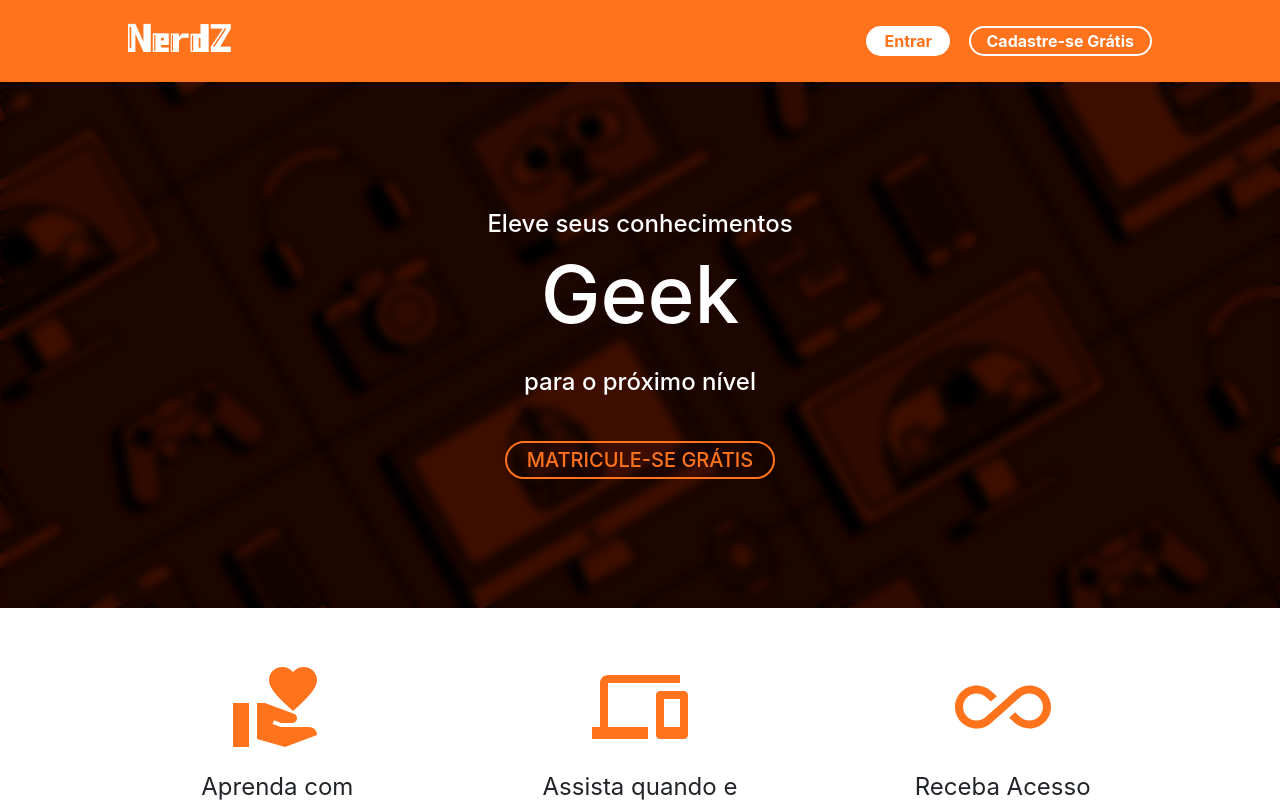
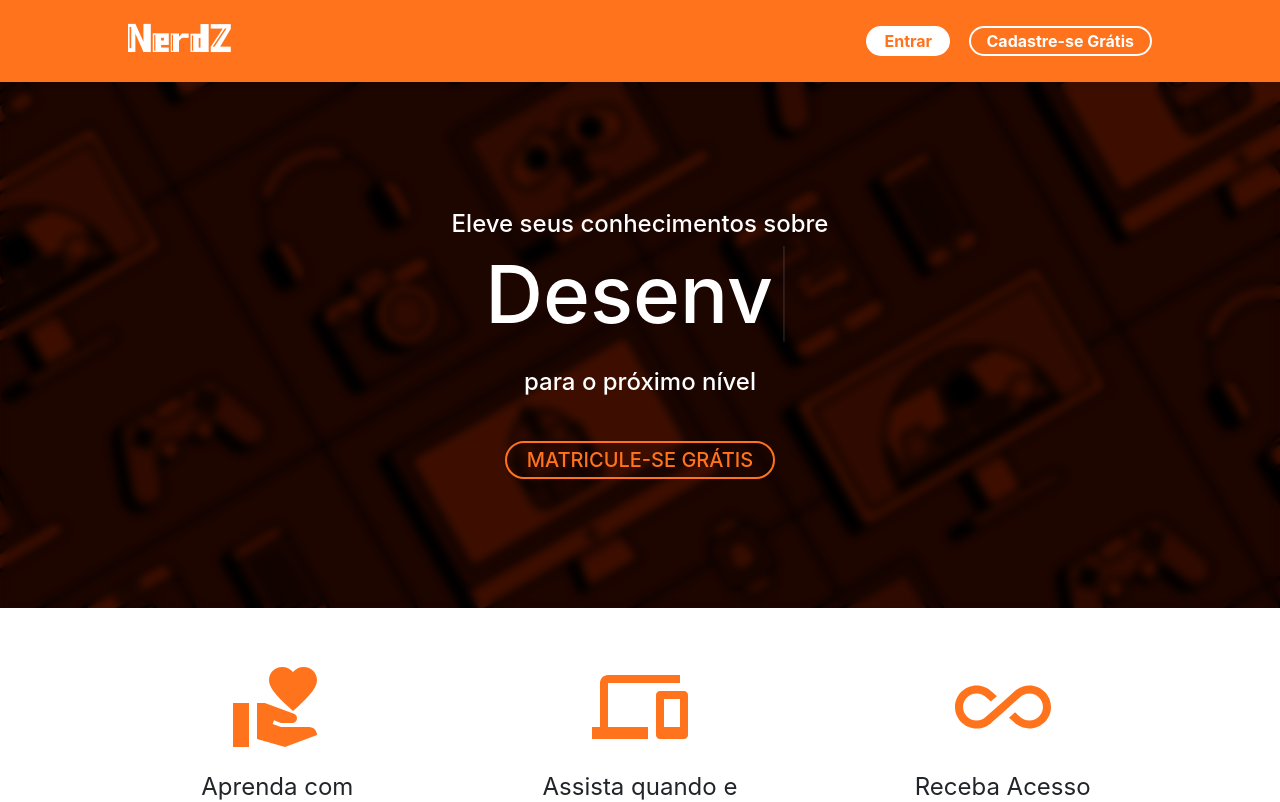
Before and after one commit to ramos-vini/NerdZ_React-JS_Project, a React (Create React App) app: page / in a window 1280 px wide. Shown: the top 802 px of the page. Built offline with nearby package versions, Linux system fonts and the light colour scheme.

Commit message:
Título de MainBanner.jsx dinâmico

```diff
--- a/src/components/mainBanner/MainBanner.jsx
+++ b/src/components/mainBanner/MainBanner.jsx
@@ -1,14 +1,43 @@
 import "./mainBanner.css";
 import { Link } from "react-router-dom";
+import { useState, useEffect } from "react";
 
 export default function MainBanner(params) {
+
+    const Categorias = ['Games', 'Séries', 'Filmes', 'Desenvolvimento', 'Tecnologia'];
+
+    let [titulo, setTitulo] = useState(Categorias[0].substring(0, 1));
+
+    let palavra = 0;
+    let letra = 1;
+
+    useEffect(() => {
+        const interval = setInterval(() => {
+          setTitulo(Categorias[palavra].substring(0, letra++));
+
+          if(letra > (Categorias[palavra]).length){
+            console.log('entrou agora');
+            letra = 1;
+            palavra++;
+          }
+
+          if(palavra >= Categorias.length){
+            palavra = 0;
+          }
+
+        }, 275);
+
+        return () => clearInterval(interval);
+      }, []);
+
+
     return (
         <>
             <div className="mainBannerBg">
                 <div className="mainBannerFilter">
                     <div className="mainBannerContent">
-                        <h4>Eleve seus conhecimentos</h4>
-                        <h1>Geek</h1>
+                        <h4>Eleve seus conhecimentos sobre</h4>
+                        <h1>{titulo}<span style={{fontWeight: 'lighter', opacity: '10%'}}>|</span></h1>
                         <h4>para o próximo nível</h4>
                         <h5 style={{marginTop: '4%'}}><Link to="/registro" className="mainBannerLink" onClick={() => {window.scrollTo({top: 0, left: 0, behavior: 'initial'});}}>MATRICULE-SE GRÁTIS</Link></h5>
                     </div>
--- a/src/pages/catalogo/Catalogo.jsx
+++ b/src/pages/catalogo/Catalogo.jsx
@@ -9,8 +9,6 @@ import CodeOutlinedIcon from '@mui/icons-material/CodeOutlined';
 import BannerCursos from "../../components/bannerCursos/BannerCursos";
 import Instrutor from "../../components/instrutor/Instrutor";
 import './catalogo.css';
-
-// TODO: Adc JS para titulo 'Geek' do banner principal alternar com outras palavras em modelo de digitação.
 
 export default function Catalogo(params) {
     return (
```
